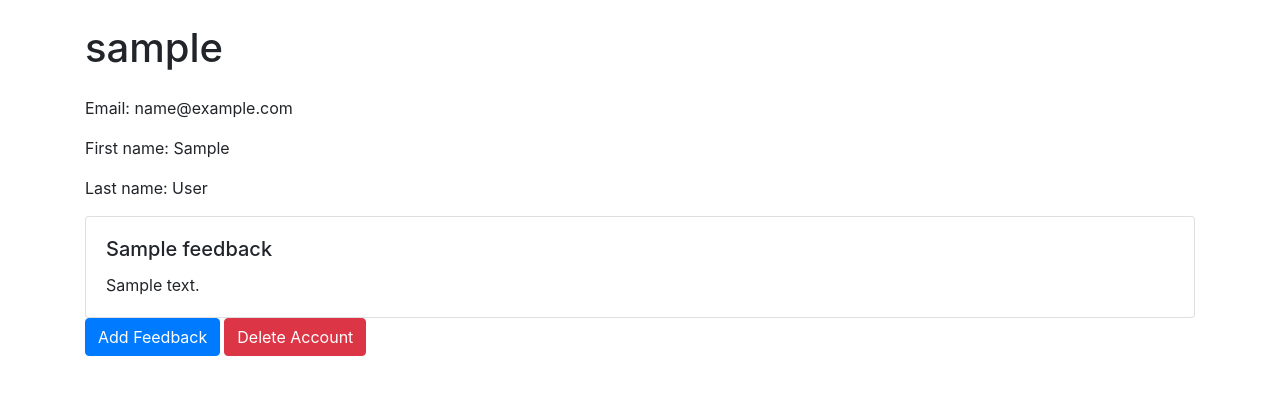
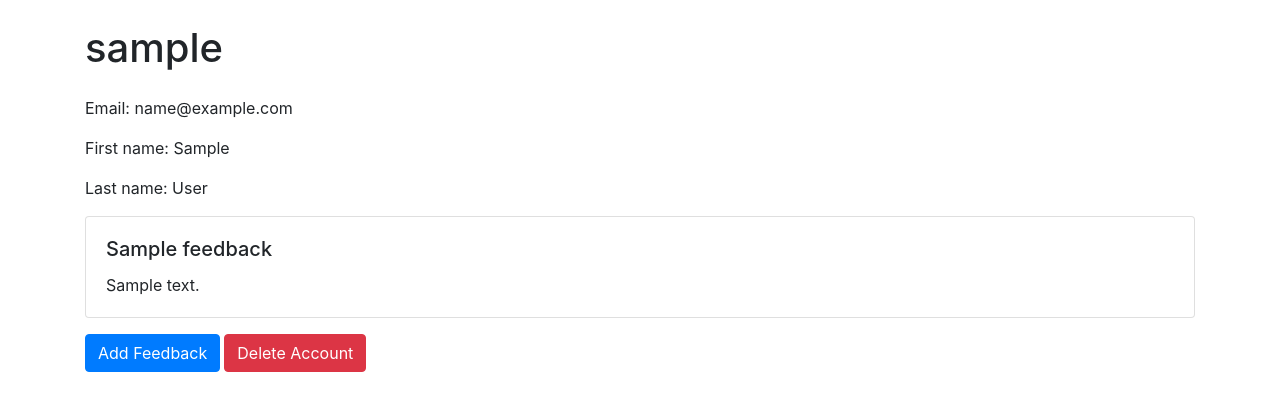
Before and after one commit to stgibson/flask-feedback, a Flask app: a page that uses templates/user.html in a window 1280 px wide. Shown: the top 411 px of the page. Run offline with Flask 2, Linux system fonts and the light colour scheme; the visitor is signed in with stand-in values (Sample User, id 1); tables that the repository leaves empty hold one stand-in row (values such as "Sample post").

Commit message:
Gave margins to displaying feedbacks. Modified templates/user.html.

```diff
--- a/templates/user.html
+++ b/templates/user.html
@@ -14,7 +14,7 @@
     Last name: {{user.last_name}}
   </div>
   {% for feedback in user.feedbacks %}
-    <div class="card">
+    <div class="card mb-3">
       <div class="card-body">
         <h5 class="card-title">{{feedback.title}}</h5>
         <p class="card-text">{{feedback.content}}</p>
```
